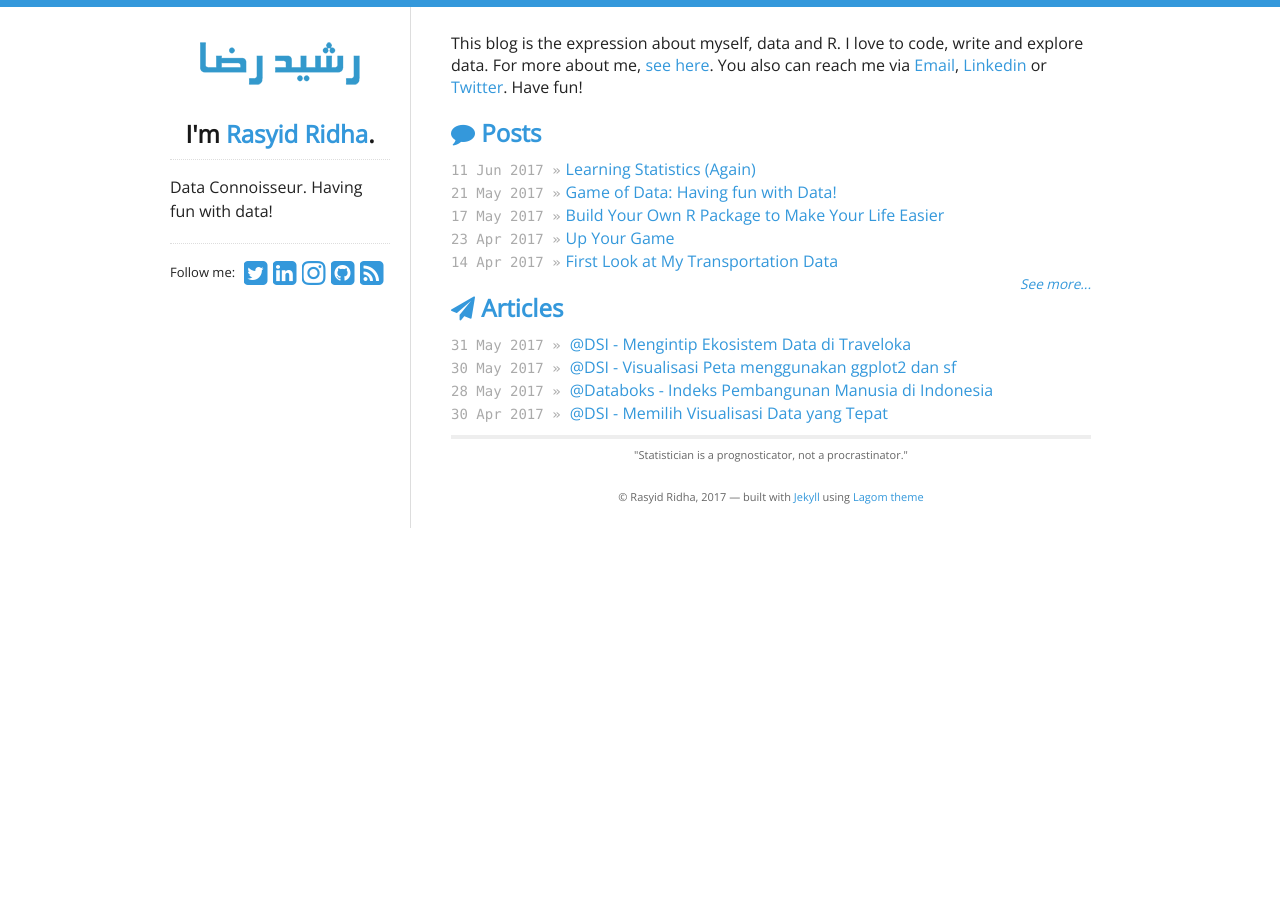
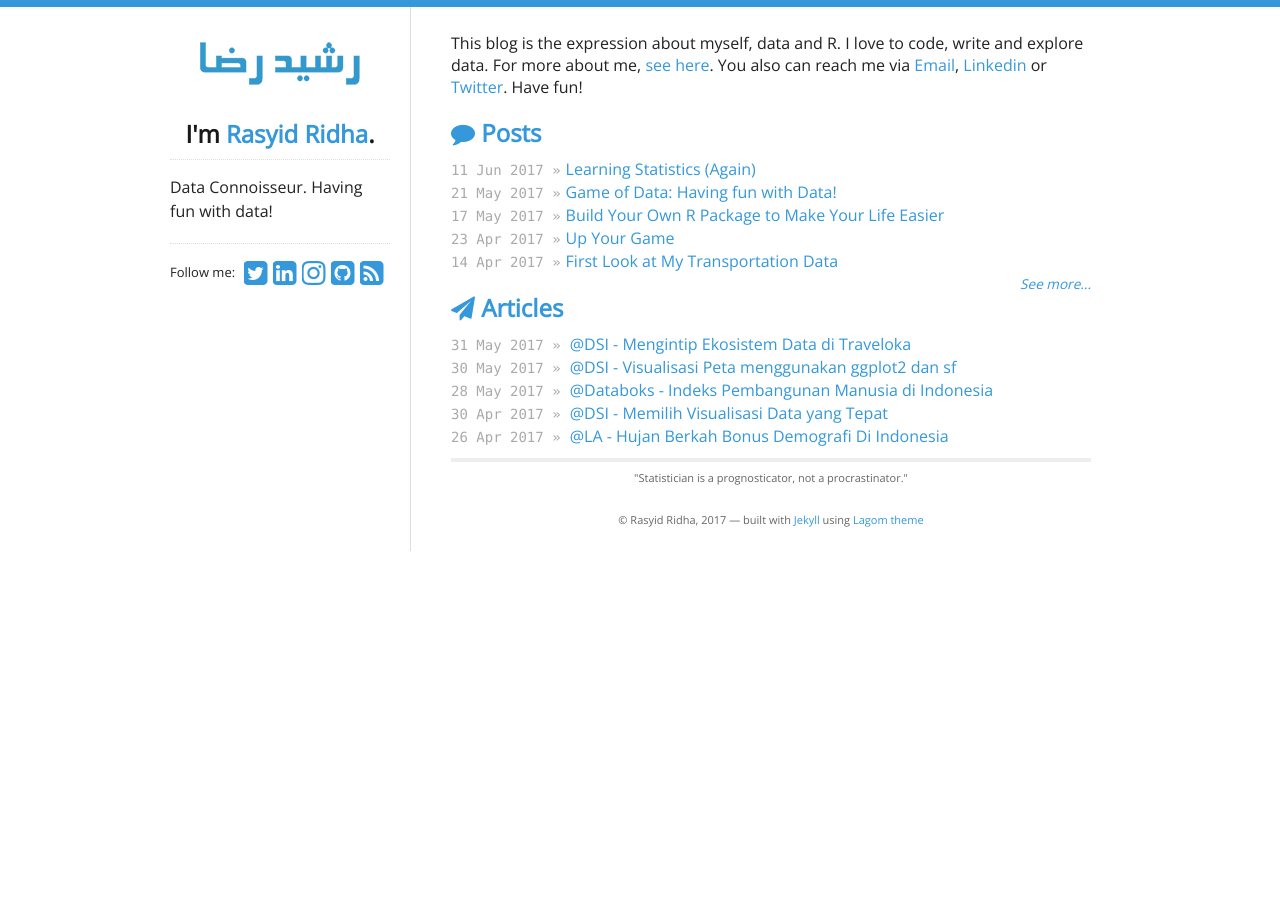
Before and after one commit to rasyidstat/rasyidstat.github.io, a Jekyll site: the page built from index.html, in a window 1280 px wide. Built offline with Jekyll 4.4.1, drawn with Linux system fonts in a browser that asks for light colours; nearby versions of some CDN libraries.

Commit message:
add articles

```diff
--- a/index.html
+++ b/index.html
@@ -29,6 +29,8 @@ Have fun!
     @Databoks - Indeks Pembangunan Manusia di Indonesia</a></li>
     <li><span>30 Apr 2017 &raquo;</span><a href="http://datascience.or.id/detail_artikel/55/memilih-visualisasi-data-yang-tepat">
     @DSI - Memilih Visualisasi Data yang Tepat</a></li>
+    <li><span>26 Apr 2017 &raquo;</span><a href="http://lifearch.blogspot.co.id/2017/04/hujan-berkah-bonus-demografi.html">
+    @LA - Hujan Berkah Bonus Demografi Di Indonesia</a></li>
   </ul>
 
 </div>
```
